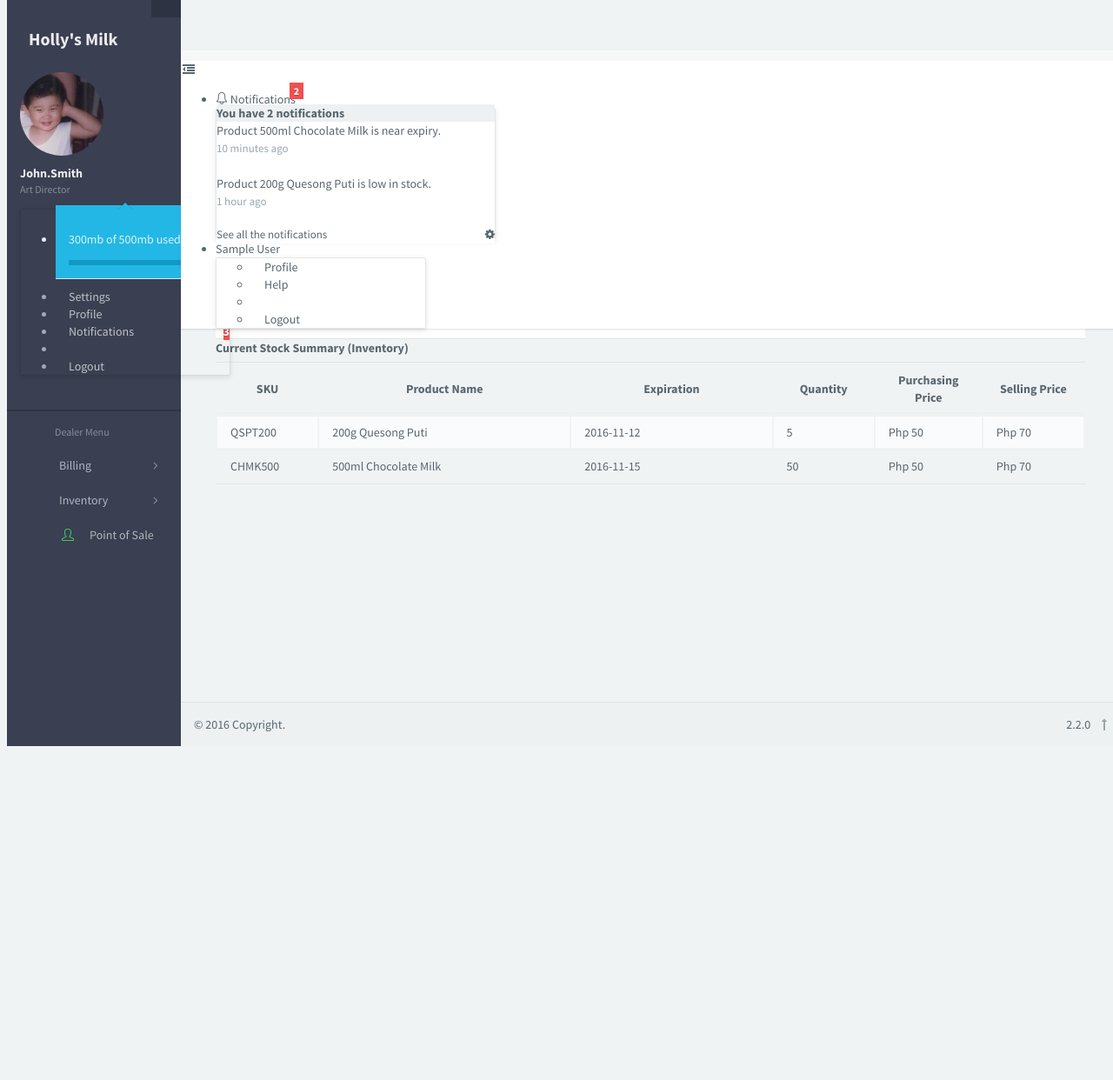
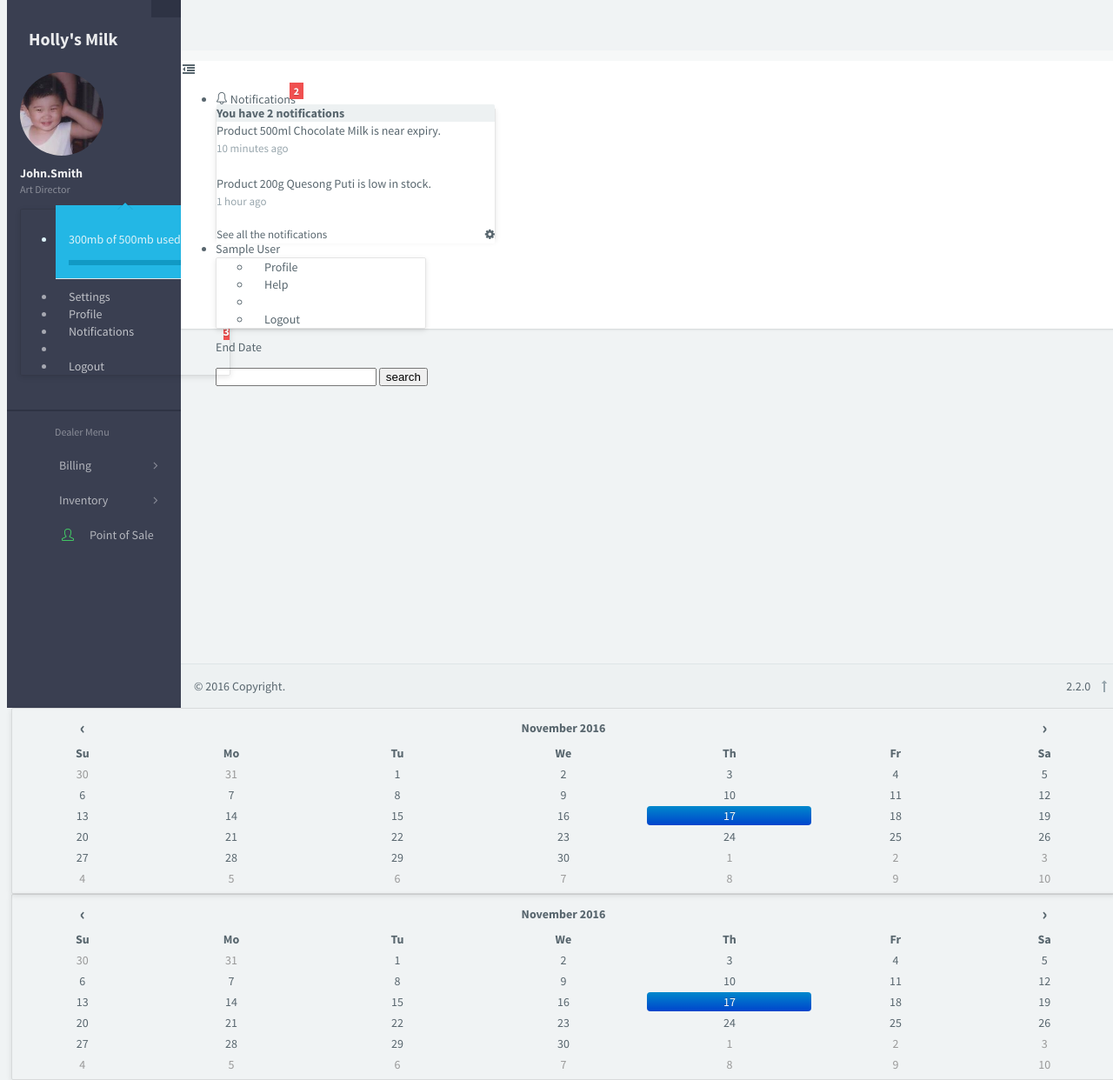
Before and after one commit to ginasco/Creamery, a PHP site: page /dealer_inventory.php in a window 1280 px wide. Shown: the whole page at 87% size. Before the commit the page ends 858 px from the top, so only its background shows below. Run offline with PHP 8.4, Linux system fonts and the light colour scheme; the visitor is signed in with stand-in values (Sample User, id 1); some libraries are stand-ins or nearby versions.

Commit message:
fixed something under sales report then finished the inventory valuation fix nalnag ng UI

```diff
--- a/Web Pages/WEB-INF/inventory/dealer_inventory.php
+++ b/Web Pages/WEB-INF/inventory/dealer_inventory.php
@@ -1,12 +1,13 @@
 
 <!DOCTYPE html>
+<form method="POST">
 <html lang="en" class="">
 <head>
   <meta charset="utf-8" />
   <title>Laguna Creamery Inc</title>
   <meta name="description" content="app, web app, responsive, responsive layout, admin, admin panel, admin dashboard, flat, flat ui, ui kit, AngularJS, ui route, charts, widgets, components" />
   <meta name="viewport" content="width=device-width, initial-scale=1, maximum-scale=1" />
-
+    <link rel="stylesheet" type="text/css" href="../sales/css/datepicker.css" />
 
 </head>
 <body>
@@ -14,7 +15,9 @@
 
 
  <!-- nav -->
-<?php include '../session/levelOfAccess.php';?>
+<?php include '../session/levelOfAccess.php';
+	$totalAmount= 0;
+	$inHand=0;?>
 <!-- / nav -->
 
 <?php
@@ -23,7 +26,88 @@
 }
 ?>
 
-  <!-- content -->
+
+
+    <!-- Insert php here -->
+<?php
+
+if(isset($_POST['submit'])){
+	//connect to db
+
+	$mysqli= NEW MySQLi("localhost","holly","milk","devapps");
+	//get string value from search
+	//removes any special characters
+	$search = $mysqli->real_escape_string($_POST['search']);
+	$search2 = $mysqli->real_escape_string($_POST['search2']);
+
+	//query db
+ if(empty($search3)){
+    $resultSet=$mysqli->query("SELECT pi.dateInstance,p.productName,p.qtyUnit,pi.inventoryQty,p.wholesalePrice,(p.wholesalePrice *(pi.inventoryQty)) AS total,pi.username FROM  products p  JOIN perpetualinventory pi ON p.productID= pi.productID
+				   WHERE   pi.username='{$_SESSION['username']}' and pi.dateInstance BETWEEN '$search2%' AND '$search%'  and pi.active=1 ORDER BY pi.dateInstance");
+  // pi.username='{$_SESSION['username']}'
+
+    echo '<table width="75%" border="1" align="center" cellpadding="0" cellspacing="0" bordercolor="#000000">
+<tr>
+<td width="10%"><div align="center"><b>Date
+</div></b></td>
+<td width="10%"><div align="center"><b>Username
+</div></b></td>
+<td width="5%"><div align="center"><b>Product Name
+</div></b></td>
+<td width="5%"><div align="center"><b>quantity
+</div></b></td>
+<td width="5%"><div align="center"><b>quantityUnit
+</div></b></td>
+<td width="5%"><div align="center"><b>Wholesale Price
+</div></b></td>
+<td width="5%"><div align="center"><b>Total
+</div></b></td>
+
+</tr>';
+
+    	if($resultSet->num_rows>0){
+		while($rows=$resultSet->fetch_assoc()){
+
+echo "<tr>
+<td width=\"10%\"><div align=\"center\">".$rows['dateInstance']."
+</div></td>
+<td width=\"10%\"><div align=\"center\">".$rows['username']."
+</div></td>
+<td width=\"25%\"><div align=\"center\">".$rows['productName']."
+</div></td>
+<td width=\"5%\"><div align=\"center\">".$rows['inventoryQty']."
+</div></td>
+<td width=\"5%\"><div align=\"center\">".$rows['qtyUnit']."
+</div></td>
+<td width=\"5%\"><div align=\"center\">".$rows['wholesalePrice']."
+</div></td>
+<td width=\"5%\"><div align=\"center\">".$rows['total']."
+</div></td>
+
+</tr>";
+$inHand+=$rows['inventoryQty'];
+$totalAmount+=$rows['total'];
+ //echo $inHand;
+// echo $totalAmount;
+
+		}//if no data output
+		}//if no data output
+	else{
+
+		echo"No results";
+		}
+ }
+
+
+
+
+
+
+
+
+}
+?>
+ <!-- content -->
   <div id="content" class="app-content" role="main">
   	<div class="app-content-body ">
 
@@ -41,73 +125,49 @@
       <div class="row text-center">
         <div class="col-sm-3 col-xs-6">
           <div>Quantity in Hand <i class="fa fa-fw fa-caret-up text-success text-sm"></i></div>
-          <div class="h2 m-b-sm">55</div>
+          <div class="h2 m-b-sm"><?php echo $inHand; ?></div>
         </div>
 
         <div class="col-sm-3 col-xs-6">
           <div>Inventory Valuation <i class="fa fa-fw fa-caret-up text-success text-sm"></i></div>
-          <div class="h2 m-b-sm">Php 3850</div>
+          <div class="h2 m-b-sm"><?php echo $totalAmount; ?></div>
         </div>
-        <div class="col-sm-3 col-xs-6">
-         <div>Quantity to be Delivered <i class="fa fa-fw fa-caret-down text-danger text-sm"></i></div>
-          <div class="h2 m-b-sm">300</div>
-        </div>
+
       </div>
     </div>
 
-     <b>Current Stock Summary (Inventory)</b>
 
-    <div class="table-responsive">
-      <table ui-jq="dataTable" ui-options="{
-          sAjaxSource: 'api/datatable.json',
-          aoColumns: [
-            { mData: 'engine' },
-            { mData: 'browser' },
-            { mData: 'platform' },
-            { mData: 'version' },
-            { mData: 'grade' }
-          ]
-        }" class="table table-striped b-t b-b">
-        <thead>
-          <tr>
-            <th  style="width:10%">SKU</th>
-            <th  style="width:25%">Product Name</th>
-            <th  style="width:20%">Expiration</th>
-            <th  style="width:10%">Quantity</th>
-            <th  style="width:10%">Purchasing Price</th>
-            <th  style="width:10%">Selling Price</th>
+		<div class="col-sm-8">
+      <div class="hero-unit">
 
+		<p> Starting Date:
+         <input type="text"  name="search2" data-date-format='yyyy-mm-dd' id="from" >
+		<?php //$date=0;	$from_date = date("Y-m-d", strtotime($date)); echo $from_date; ?>
+		<p> End Date </p>
+			 <input type="text" name="search"  data-date-format='yyyy-mm-dd' id="to" >
+			 <?php //  $to_date= date("Y-m-d", strtotime($date));  echo $to_date;?>
+			 		<input type="SUBMIT" name="submit" value="search"/>
 
-          </tr>
-        </thead>
-        <tbody>
-            <tr>
-            <td>QSPT200</td>
-            <td>200g Quesong Puti</td>
-            <td>2016-11-12</td>
-            <td>5</td>
-            <td>Php 50</td>
-            <td>Php 70</td>
+			<br> <br> <br> 	<br> <br> <br><br> <br> <br>	<br> <br> <br><br> <br> <br>
 
-
-          </tr>
-             <tr>
-            <td>CHMK500</td>
-            <td>500ml Chocolate Milk</td>
-            <td>2016-11-15</td>
-            <td>50</td>
-            <td>Php 50</td>
-            <td>Php 70</td>
-
-
-          </tr>
-
-        </tbody>
-      </table>
+        </div>
     </div>
 
 
-</di
+        <script type="text/javascript">
+ $(function(){
+        $("#to").datepicker({ dateFormat: 'yy-mm-dd' });
+        $("#from").datepicker({ dateFormat: 'yy-mm-dd' }).bind("change",function(){
+            var minValue = $(this).val();
+            minValue = $.datepicker.parseDate("yy-mm-dd", minValue);
+            minValue.setDate(minValue.getDate()+1);
+            $("#to").datepicker( "option", "minDate", minValue );
+        })
+    });
+</script>
+
+<script src="../sales/js/bootstrap-datepicker.js"></script>
+</div>
   </div>
 </div>
 
--- a/Web Pages/WEB-INF/sales/dealer_sales.php
+++ b/Web Pages/WEB-INF/sales/dealer_sales.php
@@ -33,8 +33,8 @@
 	//query db
  if(!empty($search3)){
 
-$resultSet=$mysqli->query("SELECT p.sku,p.productName,s.dateSR,sr.username,p.qtyUnit,p.wholesalePrice,sr.qtySR,(wholesalePrice * qtySR) AS total FROM products p JOIN salessr sr ON sr.productId=p.productId
-	JOIN sales s ON sr.receiptNum=s.receiptNum WHERE username='$_SESSION['name']' and sr.productID='$search3' and dateSR BETWEEN '$search2' AND '$search' ORDER BY dateSR");
+    $resultSet=$mysqli->query("SELECT p.sku,p.productName,s.dateSR,sr.username,p.qtyUnit,p.retailPrice,sr.qtySR,(retailPrice * qtySR) AS total FROM products p JOIN salessr sr ON sr.productId=p.productId
+	JOIN sales s ON sr.receiptNum=s.receiptNum WHERE dateSR BETWEEN '$search2' AND '$search' ORDER BY dateSR");
 														//put here the session
 
 echo '<table width="75%" border="1" align="center" cellpadding="0" cellspacing="0" bordercolor="#000000">
@@ -208,7 +208,7 @@
     });
 </script>
 
-</script>
+
 <script src="../sales/js/bootstrap-datepicker.js"></script>
 
 
```
